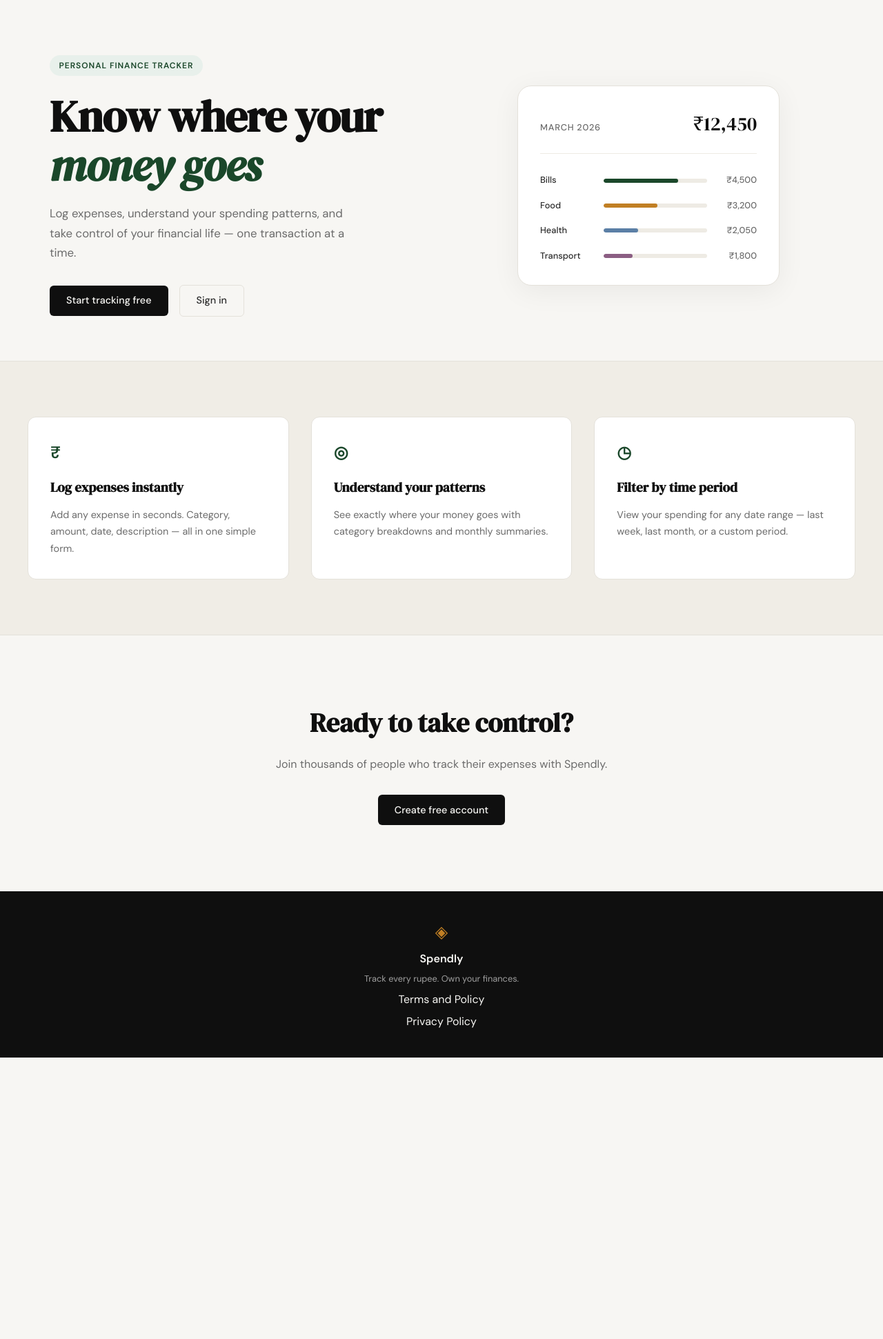
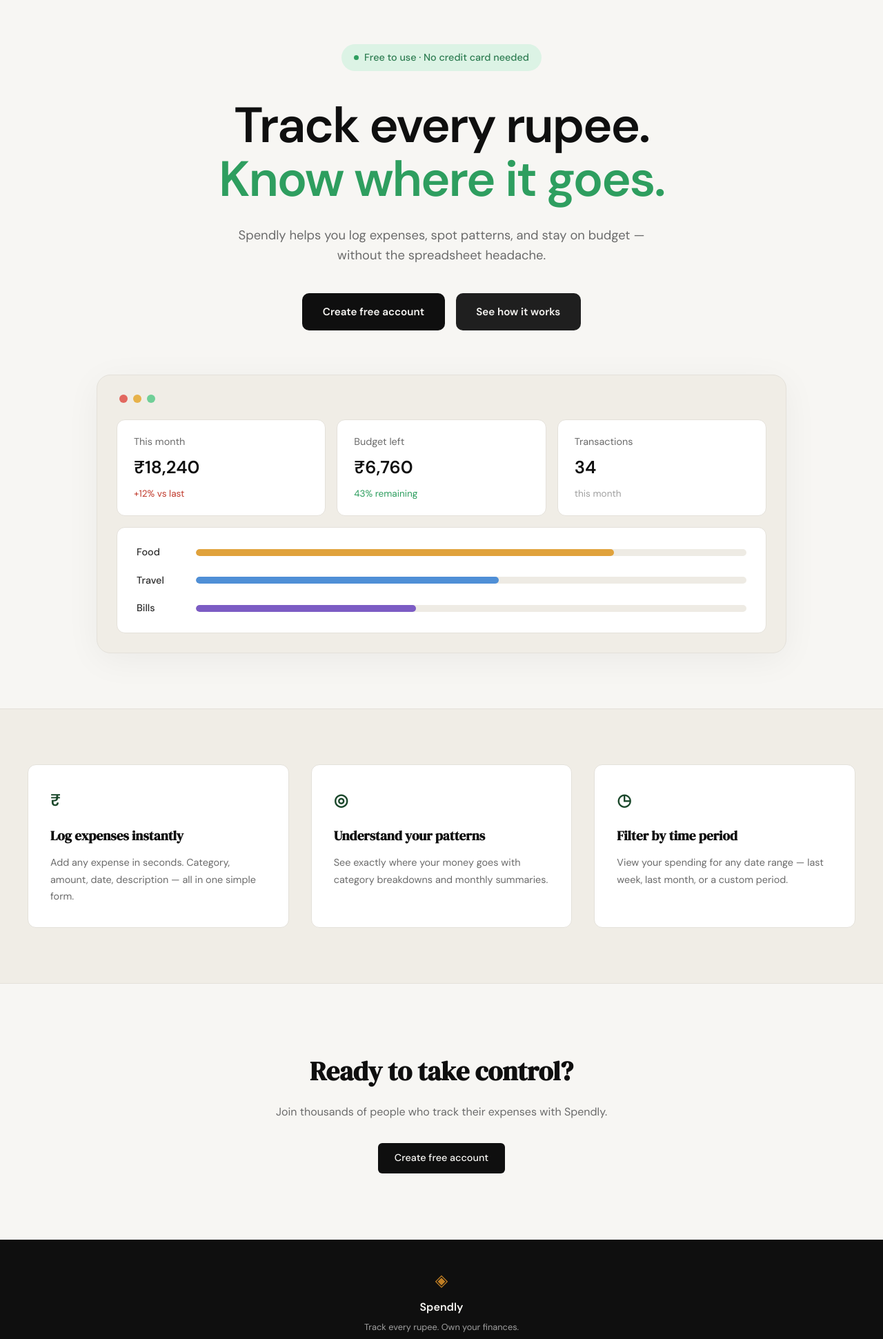
Before and after one commit to Neelsavani2/spendly, a Flask app: page / in a window 1280 px wide. Shown: the part 61-2002 px from the top of the page at 69% size. Before the commit the page ends 1594 px from the top, so only its background shows below. Run offline with Flask 3, Linux system fonts and the light colour scheme.

Commit message:
landing: redesign hero section to match mockup

```diff
--- a/static/css/style.css
+++ b/static/css/style.css
@@ -124,115 +124,183 @@ a { color: inherit; text-decoration: none; }
 /* ------------------------------------------------------------------ */
 
 .hero {
-    padding: 5rem 2rem 4rem;
-    display: grid;
-    grid-template-columns: 1fr 1fr;
-    gap: 4rem;
+    padding: 4rem 2rem 5rem;
+    display: flex;
+    flex-direction: column;
     align-items: center;
-    max-width: var(--max-width);
+    text-align: center;
+    max-width: 1080px;
     margin: 0 auto;
 }
 
+.hero-inner {
+    display: flex;
+    flex-direction: column;
+    align-items: center;
+}
+
 .hero-badge {
-    display: inline-block;
-    background: var(--accent-light);
-    color: var(--accent);
-    font-size: 0.75rem;
-    font-weight: 600;
-    letter-spacing: 0.08em;
-    text-transform: uppercase;
-    padding: 0.35rem 0.85rem;
+    display: inline-flex;
+    align-items: center;
+    gap: 0.5rem;
+    background: #dcf3e5;
+    color: #2e7d52;
+    font-size: 0.9rem;
+    font-weight: 500;
+    letter-spacing: 0;
+    text-transform: none;
+    padding: 0.5rem 1.1rem;
     border-radius: 999px;
-    margin-bottom: 1.5rem;
+    margin-bottom: 2.5rem;
+}
+
+.hero-badge::before {
+    content: "";
+    width: 7px;
+    height: 7px;
+    border-radius: 50%;
+    background: #2e9e5f;
 }
 
 .hero-title {
-    font-family: var(--font-display);
-    font-size: clamp(2.5rem, 5vw, 4rem);
-    line-height: 1.1;
-    letter-spacing: -0.02em;
+    font-family: var(--font-body);
+    font-weight: 700;
+    font-size: clamp(2.5rem, 6vw, 4.5rem);
+    line-height: 1.08;
+    letter-spacing: -0.03em;
     color: var(--ink);
-    margin-bottom: 1.25rem;
+    margin-bottom: 1.75rem;
 }
 
-.hero-title em {
-    font-style: italic;
-    color: var(--accent);
+.hero-title-accent {
+    color: #2e9e5f;
 }
 
 .hero-subtitle {
-    font-size: 1.05rem;
+    font-size: 1.15rem;
     color: var(--ink-muted);
-    line-height: 1.7;
-    max-width: 460px;
-    margin-bottom: 2rem;
+    line-height: 1.6;
+    max-width: 620px;
+    margin: 0 auto 2.5rem;
 }
 
 .hero-actions {
     display: flex;
     gap: 1rem;
     align-items: center;
+    justify-content: center;
+    margin-bottom: 4rem;
+}
+
+.hero-actions .btn-primary,
+.hero-actions .btn-dark {
+    padding: 0.9rem 1.85rem;
+    border-radius: 10px;
+    font-size: 0.95rem;
+    font-weight: 600;
 }
 
 /* ------------------------------------------------------------------ */
-/* Mock card (hero visual)                                             */
+/* Mock dashboard (hero visual)                                        */
 /* ------------------------------------------------------------------ */
 
 .hero-visual {
+    width: 100%;
     display: flex;
     justify-content: center;
 }
 
-.mock-card {
+.mock-window {
+    width: 100%;
+    max-width: 1000px;
+    background: var(--paper-warm);
+    border: 1px solid var(--border);
+    border-radius: var(--radius-lg);
+    padding: 1.75rem;
+    box-shadow: 0 10px 50px rgba(0,0,0,0.05);
+}
+
+.mock-dots {
+    display: flex;
+    gap: 0.5rem;
+    margin-bottom: 1.5rem;
+    padding-left: 0.25rem;
+}
+
+.mock-dot {
+    width: 12px;
+    height: 12px;
+    border-radius: 50%;
+}
+
+.mock-dot-red { background: #e2685f; }
+.mock-dot-yellow { background: #e7b24a; }
+.mock-dot-green { background: #6fcf97; }
+
+.mock-stats {
+    display: grid;
+    grid-template-columns: repeat(3, 1fr);
+    gap: 1rem;
+    margin-bottom: 1rem;
+}
+
+.mock-stat {
     background: var(--paper-card);
     border: 1px solid var(--border);
-    border-radius: var(--radius-lg);
-    padding: 2rem;
-    width: 100%;
-    max-width: 380px;
-    box-shadow: 0 8px 40px rgba(0,0,0,0.06);
+    border-radius: var(--radius-md);
+    padding: 1.25rem 1.5rem;
+    display: flex;
+    flex-direction: column;
+    gap: 0.4rem;
+    text-align: left;
 }
 
-.mock-card-header {
-    display: flex;
-    justify-content: space-between;
-    align-items: baseline;
-    margin-bottom: 1.75rem;
-    padding-bottom: 1.25rem;
-    border-bottom: 1px solid var(--border-soft);
+.mock-stat-label {
+    font-size: 0.9rem;
+    color: var(--ink-muted);
 }
 
-.mock-label {
-    font-size: 0.8rem;
-    font-weight: 500;
-    color: var(--ink-muted);
-    text-transform: uppercase;
-    letter-spacing: 0.06em;
-}
-
-.mock-total {
-    font-family: var(--font-display);
-    font-size: 1.75rem;
+.mock-stat-value {
+    font-family: var(--font-body);
+    font-weight: 700;
+    font-size: 1.6rem;
     color: var(--ink);
 }
 
-.mock-bars { display: flex; flex-direction: column; gap: 1rem; }
+.mock-stat-delta {
+    font-size: 0.85rem;
+    color: var(--ink-faint);
+}
+
+.mock-stat-delta.delta-up { color: var(--danger); }
+.mock-stat-delta.delta-good { color: #2e9e5f; }
+
+.mock-bars-card {
+    background: var(--paper-card);
+    border: 1px solid var(--border);
+    border-radius: var(--radius-md);
+    padding: 1.5rem 1.75rem;
+    display: flex;
+    flex-direction: column;
+    gap: 1.1rem;
+}
 
 .mock-bar-row {
     display: grid;
-    grid-template-columns: 80px 1fr 60px;
+    grid-template-columns: 70px 1fr;
     align-items: center;
-    gap: 0.75rem;
+    gap: 1rem;
 }
 
 .mock-cat {
-    font-size: 0.8rem;
+    font-size: 0.9rem;
     font-weight: 500;
     color: var(--ink-soft);
+    text-align: left;
 }
 
 .mock-bar-track {
-    height: 6px;
+    height: 10px;
     background: var(--border-soft);
     border-radius: 999px;
     overflow: hidden;
@@ -240,21 +308,13 @@ a { color: inherit; text-decoration: none; }
 
 .mock-bar {
     height: 100%;
-    background: var(--accent);
     border-radius: 999px;
     transition: width 0.6s ease;
 }
 
-.mock-bar-2 { background: var(--accent-2); }
-.mock-bar-3 { background: #5b7fa6; }
-.mock-bar-4 { background: #8b5e83; }
-
-.mock-amt {
-    font-size: 0.8rem;
-    font-weight: 500;
-    color: var(--ink-muted);
-    text-align: right;
-}
+.mock-bar-food { background: #e0a23c; }
+.mock-bar-travel { background: #4f8fd6; }
+.mock-bar-bills { background: #7c5cc4; }
 
 /* ------------------------------------------------------------------ */
 /* Buttons                                                             */
@@ -294,6 +354,23 @@ a { color: inherit; text-decoration: none; }
     border-color: var(--ink);
     color: var(--ink);
 }
+
+.btn-dark {
+    display: inline-block;
+    background: #1f1f1f;
+    color: var(--paper);
+    padding: 0.65rem 1.5rem;
+    border-radius: var(--radius-sm);
+    font-family: var(--font-body);
+    font-size: 0.9rem;
+    font-weight: 500;
+    border: none;
+    cursor: pointer;
+    transition: background 0.2s;
+    text-decoration: none;
+}
+
+.btn-dark:hover { background: #000; }
 
 /* ------------------------------------------------------------------ */
 /* Features section                                                    */
@@ -512,14 +589,9 @@ a { color: inherit; text-decoration: none; }
 /* ------------------------------------------------------------------ */
 
 @media (max-width: 900px) {
-    .hero {
-        grid-template-columns: 1fr;
-        text-align: center;
-    }
-
     .hero-subtitle { max-width: 100%; }
     .hero-actions { justify-content: center; }
-    .hero-visual { display: none; }
+    .mock-stats { grid-template-columns: 1fr; }
 
     .features-inner { grid-template-columns: 1fr; }
 }
--- a/templates/landing.html
+++ b/templates/landing.html
@@ -6,55 +6,62 @@
 
 <section class="hero">
     <div class="hero-inner">
-        <div class="hero-badge">Personal Finance Tracker</div>
+        <div class="hero-badge">Free to use · No credit card needed</div>
         <h1 class="hero-title">
-            Know where your<br>
-            <em>money goes</em>
+            Track every rupee.<br>
+            <span class="hero-title-accent">Know where it goes.</span>
         </h1>
         <p class="hero-subtitle">
-            Log expenses, understand your spending patterns,
-            and take control of your financial life —
-            one transaction at a time.
+            Spendly helps you log expenses, spot patterns, and stay
+            on budget — without the spreadsheet headache.
         </p>
         <div class="hero-actions">
-            <a href="{{ url_for('register') }}" class="btn-primary">Start tracking free</a>
-            <a href="{{ url_for('login') }}" class="btn-ghost">Sign in</a>
+            <a href="{{ url_for('register') }}" class="btn-primary">Create free account</a>
+            <a href="#" class="btn-dark">See how it works</a>
         </div>
     </div>
     <div class="hero-visual">
-        <div class="mock-card">
-            <div class="mock-card-header">
-                <span class="mock-label">March 2026</span>
-                <span class="mock-total">₹12,450</span>
+        <div class="mock-window">
+            <div class="mock-dots">
+                <span class="mock-dot mock-dot-red"></span>
+                <span class="mock-dot mock-dot-yellow"></span>
+                <span class="mock-dot mock-dot-green"></span>
             </div>
-            <div class="mock-bars">
+            <div class="mock-stats">
+                <div class="mock-stat">
+                    <span class="mock-stat-label">This month</span>
+                    <span class="mock-stat-value">₹18,240</span>
+                    <span class="mock-stat-delta delta-up">+12% vs last</span>
+                </div>
+                <div class="mock-stat">
+                    <span class="mock-stat-label">Budget left</span>
+                    <span class="mock-stat-value">₹6,760</span>
+                    <span class="mock-stat-delta delta-good">43% remaining</span>
+                </div>
+                <div class="mock-stat">
+                    <span class="mock-stat-label">Transactions</span>
+                    <span class="mock-stat-value">34</span>
+                    <span class="mock-stat-delta">this month</span>
+                </div>
+            </div>
+            <div class="mock-bars-card">
+                <div class="mock-bar-row">
+                    <span class="mock-cat">Food</span>
+                    <div class="mock-bar-track">
+                        <div class="mock-bar mock-bar-food" style="width: 76%"></div>
+                    </div>
+                </div>
+                <div class="mock-bar-row">
+                    <span class="mock-cat">Travel</span>
+                    <div class="mock-bar-track">
+                        <div class="mock-bar mock-bar-travel" style="width: 55%"></div>
+                    </div>
+                </div>
                 <div class="mock-bar-row">
                     <span class="mock-cat">Bills</span>
                     <div class="mock-bar-track">
-                        <div class="mock-bar" style="width: 72%"></div>
+                        <div class="mock-bar mock-bar-bills" style="width: 40%"></div>
                     </div>
-                    <span class="mock-amt">₹4,500</span>
-                </div>
-                <div class="mock-bar-row">
-                    <span class="mock-cat">Food</span>
-                    <div class="mock-bar-track">
-                        <div class="mock-bar mock-bar-2" style="width: 52%"></div>
-                    </div>
-                    <span class="mock-amt">₹3,200</span>
-                </div>
-                <div class="mock-bar-row">
-                    <span class="mock-cat">Health</span>
-                    <div class="mock-bar-track">
-                        <div class="mock-bar mock-bar-3" style="width: 33%"></div>
-                    </div>
-                    <span class="mock-amt">₹2,050</span>
-                </div>
-                <div class="mock-bar-row">
-                    <span class="mock-cat">Transport</span>
-                    <div class="mock-bar-track">
-                        <div class="mock-bar mock-bar-4" style="width: 28%"></div>
-                    </div>
-                    <span class="mock-amt">₹1,800</span>
                 </div>
             </div>
         </div>
```
Also changed, not shown: Screenshot 2026-03-25 at 12.36.20 AM.png (added).
